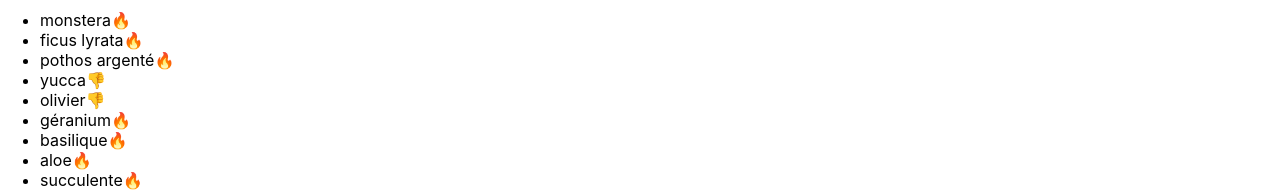
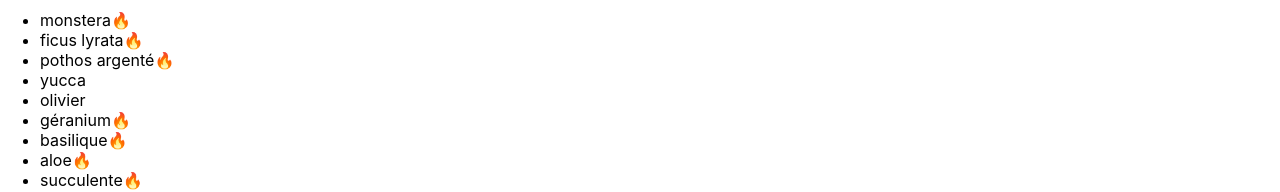
Before and after one commit to Orcryx/OCR_P7-Exo, a React (Create React App) app in the folder la-maison-jungle/: page / in a window 1280 px wide. Shown: the part 509-701 px from the top of the page. Built offline with nearby package versions, Linux system fonts and the light colour scheme.

Commit message:
Modifier le ternaire et tester /succes

```diff
--- a/la-maison-jungle/src/components/ShoppingList.js
+++ b/la-maison-jungle/src/components/ShoppingList.js
@@ -20,7 +20,7 @@
 			</ul>
 			<ul>
 				{plantList.map((plant) => (
-					<li key={plant.id}>{plant.name}{plant.isBestSale ? <span>🔥</span> : <span>👎</span>}</li>
+					<li key={plant.id}>{plant.name}{plant.isBestSale ? <span>🔥</span> : null}</li>
 				))}
 			</ul>
 		</div>
```
